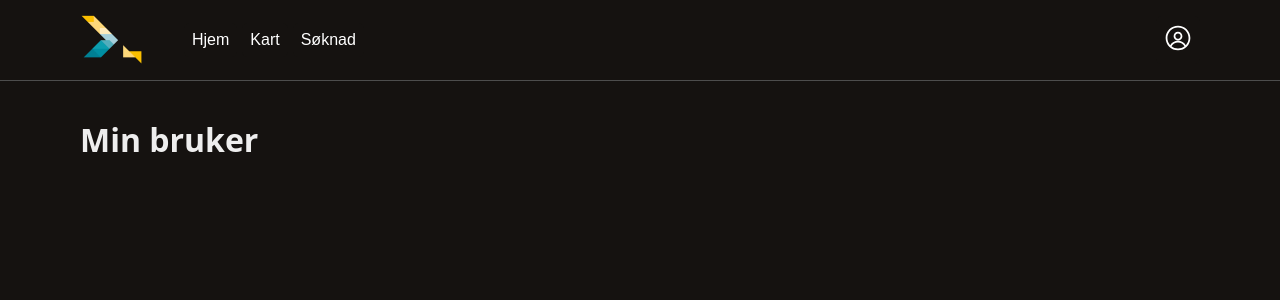
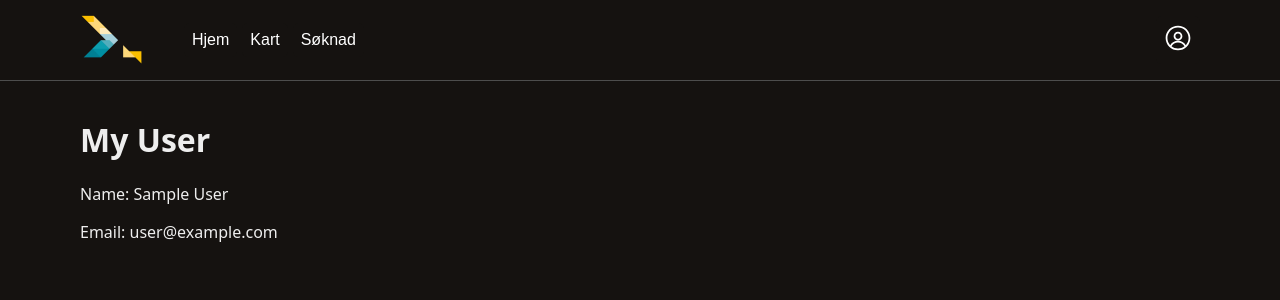
Before and after one commit to X104n/master-study-space, a Next.js app: page /bruker in a window 1280 px wide. Shown: the top 300 px of the page. Built offline with nearby package versions, Linux system fonts and the light colour scheme; no server answers; sample sign-in values are in the browser's storage.

Commit message:
Added the user page, and if you arent logged in, this page is unaccessable for you

```diff
--- a/src/app/bruker/page.js
+++ b/src/app/bruker/page.js
@@ -1,7 +1,41 @@
-export default function Home() {
-    return (
-        <>
-            <h1>Min bruker</h1>
-        </>
-    );
+'use client'
+import { useState, useEffect } from 'react';
+import { onAuthStateChanged } from "firebase/auth";
+import { auth } from '../config/firebaseConfig';
+import { useRouter } from 'next/navigation';
+
+export default function Bruker() {
+  const [user, setUser] = useState(null);
+  const [loading, setLoading] = useState(true);
+  const router = useRouter();
+
+  useEffect(() => {
+    const unsubscribe = onAuthStateChanged(auth, (currentUser) => {
+      if (currentUser) {
+        // User is signed in
+        setUser(currentUser);
+        setLoading(false);
+      } else {
+        // No user is signed in
+        router.push('/');
+      }
+    });
+
+    // Cleanup subscription on unmount
+    return () => {
+      unsubscribe();
+    };
+  }, []); // Empty dependency array means this effect only runs once on mount
+
+  if (loading) {
+    return <div>Loading...</div>;
+  }
+
+  return (
+      <>
+        <h1>My User</h1>
+        <p>Name: {user?.displayName || 'Name not available'}</p>
+        <p>Email: {user?.email || 'Email not available'}</p>
+      </>
+  );
 }
```
